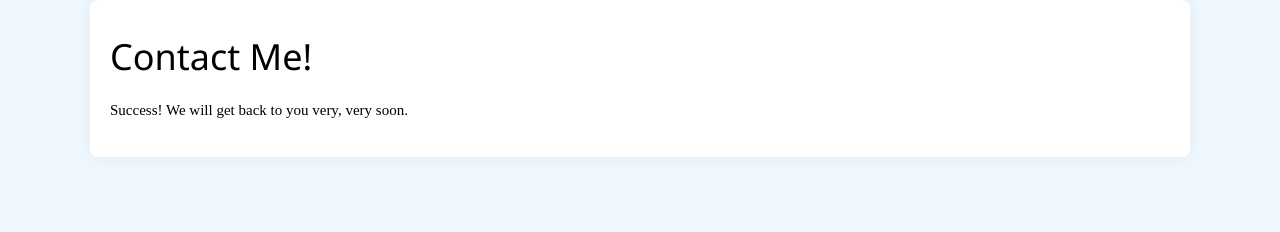
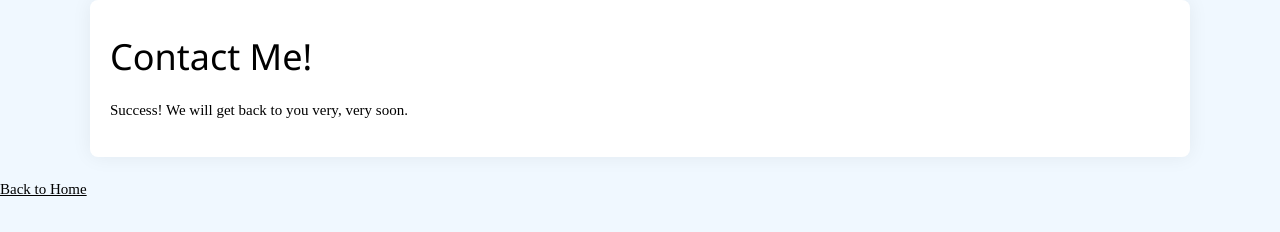
Before and after one commit to Data-struct-Project/contact-demo1, a plain HTML site: page success.html in a window 1280 px wide. Drawn offline with nearby package versions, Linux system fonts and the light colour scheme.

Commit message:
Update success.html

```diff
--- a/success.html
+++ b/success.html
@@ -10,5 +10,8 @@
         <h1>Contact Me!</h1>
         <p>Success! We will get back to you very, very soon.</p>
     </div>
+
+    <a href="home.html" button class="button" style="vertical-align:middle"><span>Back to Home</span></abutton>
+
 </body>
 </html>
```
